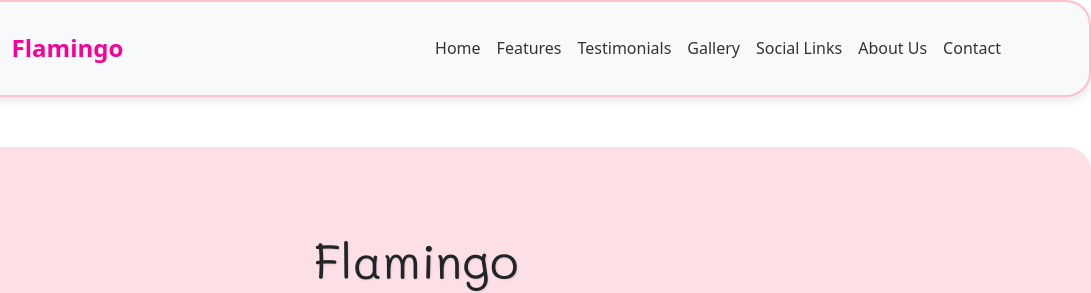
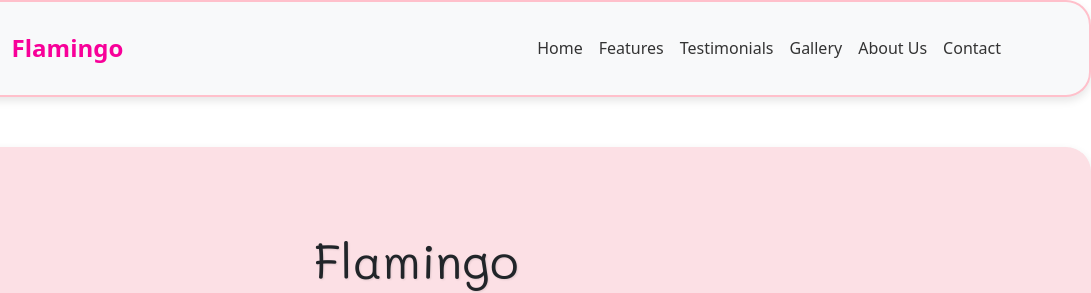
Before and after one commit to PhakkhaphonVir1928/HarryWeb, a website: page index.html in a window 1280 px wide. Shown: the top 293 px of the page, 189-1280 px from the left. Drawn offline with nearby package versions, Linux system fonts and the light colour scheme.

Commit message:
Edit
ลบ social

Co-Authored-By: PhakkhaphonVir1928 <178874258+PhakkhaphonVir1928@users.noreply.github.com>
Co-Authored-By: bm727 <64942858+bm727@users.noreply.github.com>

```diff
--- a/index.html
+++ b/index.html
@@ -26,7 +26,6 @@
                     <li class="nav-item"><a class="nav-link" href="#features">Features</a></li>
                     <li class="nav-item"><a class="nav-link" href="#testimonials">Testimonials</a></li>
                     <li class="nav-item"><a class="nav-link" href="#gallery">Gallery</a></li>
-                    <li class="nav-item"><a class="nav-link" href="#social">Social Links</a></li>
                     <li class="nav-item"><a class="nav-link" href="about.html">About Us</a></li>
                     <li class="nav-item"><a class="nav-link" href="contact.html">Contact</a></li>
                 </ul>
```
